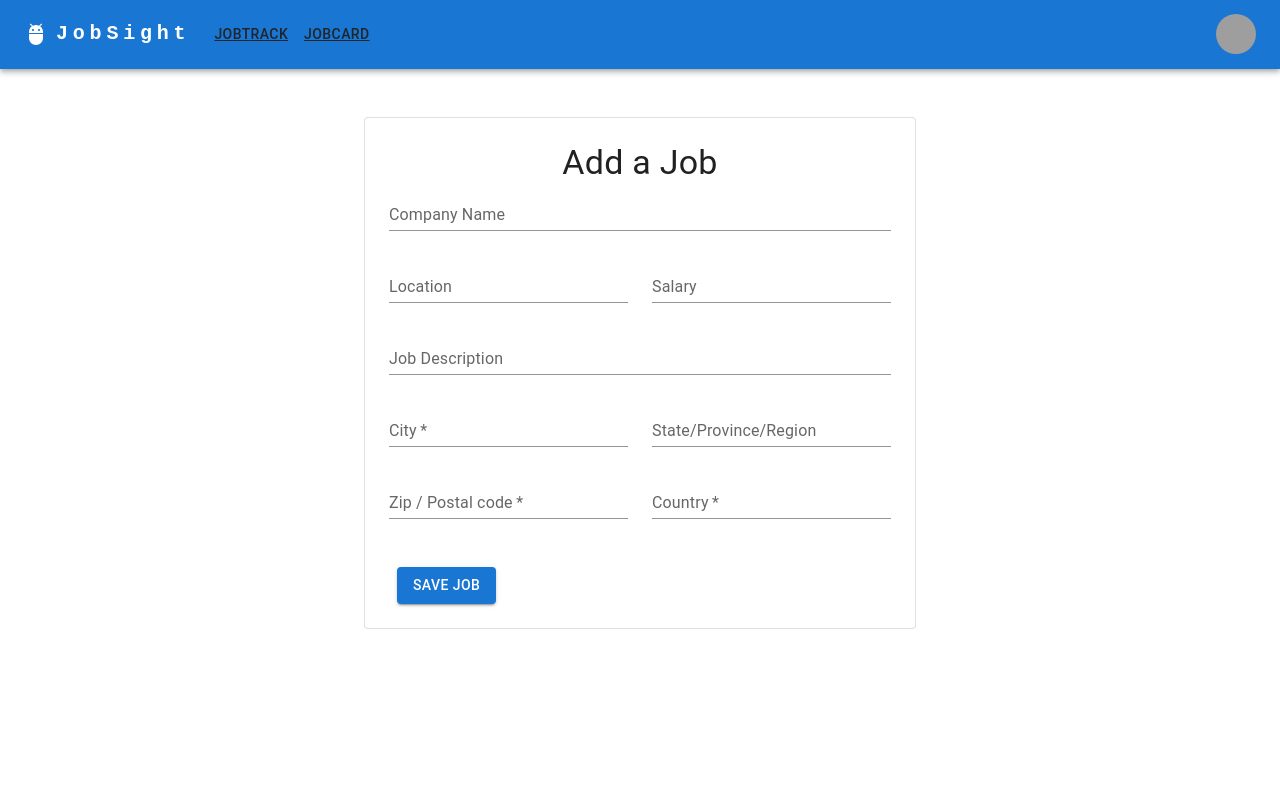
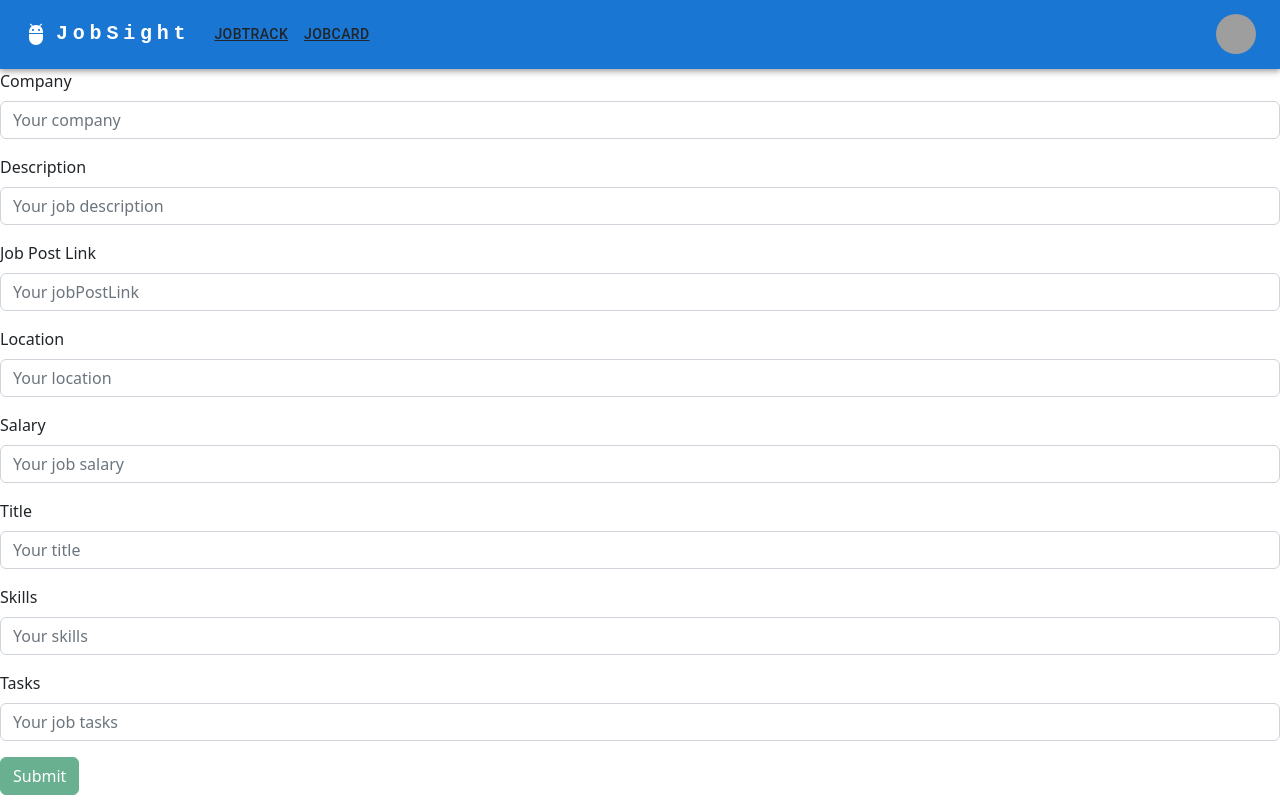
Before and after one commit to Nevin-Lewis/job_searcher, a React (Create React App) app in the folder client/: page /JobDetails in a window 1280 px wide. Built offline with nearby package versions, Linux system fonts and the light colour scheme; grey boxes are pictures that could not be loaded.

Commit message:
Added form/functionality to mutate to the database

```diff
--- a/client/src/Pages/JobDetails.js
+++ b/client/src/Pages/JobDetails.js
@@ -1,4 +1,5 @@
-import React from "react";
+import React, {useState} from "react";
+import { Form, Button, Alert } from 'react-bootstrap';
 import Grid from '@mui/material/Grid';
 import Typography from '@mui/material/Typography';
 import TextField from '@mui/material/TextField';
@@ -6,109 +7,290 @@ import FormControlLabel from '@mui/material/FormControlLabel';
 import Checkbox from '@mui/material/Checkbox';
 import Container from '@mui/material/Container';
 import Paper from '@mui/material/Paper';
-import { Button } from "@mui/material";
+// import { Button } from "@mui/material";
+import { useMutation } from "@apollo/client";
+import { ADD_JOB } from "../utils/mutations"
 
+import Auth from '../utils/auth';
+
+//CARTER'S ATTEMPTED FORM AND FUNCTIONALITY
 export default function AddressForm() {
+  const [addJob] = useMutation(ADD_JOB)
+  const [validated] = useState(false);
+  // set state for alert
+  const [showAlert, setShowAlert] = useState(false);
+
+  const [userFormData, setUserFormData] = useState(
+    { company: '',
+      description: '',
+      jobPostLink: '',
+      location: '',
+      salary: '',
+      title: '',
+      skills: '',
+      tasks: '',
+      contacts: '',
+     });
+  const handleInputChange = (event) => {
+    const { name, value } = event.target;
+    setUserFormData({ ...userFormData, [name]: value });
+  };
+  const handleFormSubmit = async (event) => {
+    event.preventDefault();
+
+    // check if form has everything (as per react-bootstrap docs)
+    const form = event.currentTarget;
+    if (form.checkValidity() === false) {
+      event.preventDefault();
+      event.stopPropagation();
+    }
+
+    try {
+      const mutationResponse = await addJob({
+        variables: {
+          ...userFormData
+        }
+      });
+
+
+      const token = mutationResponse.data.addUser.token;
+      Auth.login(token);
+    } catch (err) {
+      console.error(err);
+      setShowAlert(true);
+    }
+
+    setUserFormData({
+      username: '',
+      email: '',
+      password: '',
+    });
+  };
+
+
+
   return (
-    <Container component="main" maxWidth="sm" sx={{ mb: 4 }}>
-        <Paper variant="outlined" sx={{ my: { xs: 3, md: 6 }, p: { xs: 2, md: 3 } }}>
-          <Typography component="h1" variant="h4" align="center">
-            Add a Job
-          </Typography>
-      <Grid container spacing={3}>
-        <Grid item xs={12} sm={12}>
-          <TextField
-            id="CompanyName"
-            name="CompanyName"
-            label="Company Name"
-            fullWidth
-            autoComplete="given-name"
-            variant="standard"
+    <>
+      {/* This is needed for the validation functionality above */}
+      <Form noValidate validated={validated} onSubmit={handleFormSubmit}>
+        {/* show alert if server response is bad */}
+        <Alert dismissible onClose={() => setShowAlert(false)} show={showAlert} variant='danger'>
+          Something went wrong with your signup!
+        </Alert>
+
+        <Form.Group className="mb-3">
+          <Form.Label htmlFor='company'>Company</Form.Label>
+          <Form.Control
+            type='text'
+            placeholder='Your company'
+            name='company'
+            onChange={handleInputChange}
+            value={userFormData.company}
+            required
           />
-        </Grid>
-        <Grid item xs={12} sm={6}>
-          <TextField
-            id="lastName"
-            name="lastName"
-            label="Location"
-            fullWidth
-            autoComplete="family-name"
-            variant="standard"
+          <Form.Control.Feedback type='invalid'>Company name is required!</Form.Control.Feedback>
+        </Form.Group>
+
+        <Form.Group className='mb-3'>
+          <Form.Label htmlFor='description'>Description</Form.Label>
+          <Form.Control
+            type='text'
+            placeholder='Your job description'
+            name='description'
+            onChange={handleInputChange}
+            value={userFormData.description}
+            required
           />
-        </Grid>
-        <Grid item xs={12} sm={6}>
-          <TextField
-            id="address1"
-            name="address1"
-            label="Salary"
-            fullWidth
-            autoComplete="shipping address-line1"
-            variant="standard"
+          <Form.Control.Feedback type='invalid'>Job Description is required!</Form.Control.Feedback>
+        </Form.Group>
+
+        <Form.Group className='mb-3'>
+          <Form.Label htmlFor='jobPostLink'>Job Post Link</Form.Label>
+          <Form.Control
+            type='text'
+            placeholder='Your jobPostLink'
+            name='jobPostLink'
+            onChange={handleInputChange}
+            value={userFormData.jobPostLink}
+            required
           />
-        </Grid>
-        <Grid item xs={12}>
-          <TextField
-            id="address2"
-            name="Job Description"
-            label="Job Description"
-            fullWidth
-            autoComplete="shipping address-line2"
-            variant="standard"
+          <Form.Control.Feedback type='invalid'>Job post link is required!</Form.Control.Feedback>
+        </Form.Group>
+
+        <Form.Group className="mb-3">
+          <Form.Label htmlFor='location'>Location</Form.Label>
+          <Form.Control
+            type='text'
+            placeholder='Your location'
+            name='location'
+            onChange={handleInputChange}
+            value={userFormData.location}
+            required
           />
-        </Grid>
-        <Grid item xs={12} sm={6}>
-          <TextField
+          <Form.Control.Feedback type='invalid'>Location is required!</Form.Control.Feedback>
+        </Form.Group>
+
+        <Form.Group className='mb-3'>
+          <Form.Label htmlFor='salary'>Salary</Form.Label>
+          <Form.Control
+            type='text'
+            placeholder='Your job salary'
+            name='salary'
+            onChange={handleInputChange}
+            value={userFormData.salary}
             required
-            id="city"
-            name="city"
-            label="City"
-            fullWidth
-            autoComplete="shipping address-level2"
-            variant="standard"
           />
-        </Grid>
-        <Grid item xs={12} sm={6}>
-          <TextField
-            id="state"
-            name="state"
-            label="State/Province/Region"
-            fullWidth
-            variant="standard"
+          <Form.Control.Feedback type='invalid'>Salary is required!</Form.Control.Feedback>
+        </Form.Group>
+
+        <Form.Group className='mb-3'>
+          <Form.Label htmlFor='title'>Title</Form.Label>
+          <Form.Control
+            type='text'
+            placeholder='Your title'
+            name='title'
+            onChange={handleInputChange}
+            value={userFormData.title}
+            required
           />
-        </Grid>
-        <Grid item xs={12} sm={6}>
-          <TextField
+          <Form.Control.Feedback type='invalid'>Job post link is required!</Form.Control.Feedback>
+        </Form.Group>
+
+        <Form.Group className="mb-3">
+          <Form.Label htmlFor='skills'>Skills</Form.Label>
+          <Form.Control
+            type='text'
+            placeholder='Your skills'
+            name='skills'
+            onChange={handleInputChange}
+            value={userFormData.skills}
             required
-            id="zip"
-            name="zip"
-            label="Zip / Postal code"
-            fullWidth
-            autoComplete="shipping postal-code"
-            variant="standard"
           />
-        </Grid>
-        <Grid item xs={12} sm={6}>
-          <TextField
+          <Form.Control.Feedback type='invalid'>Skills are required!</Form.Control.Feedback>
+        </Form.Group>
+
+        <Form.Group className='mb-3'>
+          <Form.Label htmlFor='tasks'>Tasks</Form.Label>
+          <Form.Control
+            type='text'
+            placeholder='Your job tasks'
+            name='tasks'
+            onChange={handleInputChange}
+            value={userFormData.tasks}
             required
-            id="country"
-            name="country"
-            label="Country"
-            fullWidth
-            autoComplete="shipping country"
-            variant="standard"
           />
-        </Grid>
-        <Grid item xs={12}>
+          <Form.Control.Feedback type='invalid'>Tasks are required!</Form.Control.Feedback>
+        </Form.Group>
+
         <Button
-                  variant="contained"
-                //   onClick={}
-                  sx={{ mt: 3, ml: 1 }}
-                >
-                Save Job
-                </Button>
-        </Grid>
-      </Grid>
-      </Paper>
-      </Container>
+          disabled={!(userFormData.username && userFormData.email && userFormData.password)}
+          type='submit'
+          variant='success'>
+          Submit
+        </Button>
+      </Form>
+    </>
+
+//NEVIN'S ORIGINAL FORM
+    // <Container component="main" maxWidth="sm" sx={{ mb: 4 }}>
+    //     <Paper variant="outlined" sx={{ my: { xs: 3, md: 6 }, p: { xs: 2, md: 3 } }}>
+    //       <Typography component="h1" variant="h4" align="center">
+    //         Add a Job
+    //       </Typography>
+    //   <Grid container spacing={3}>
+    //     <Grid item xs={12} sm={12}>
+    //       <TextField
+    //         id="CompanyName"
+    //         name="CompanyName"
+    //         label="Company Name"
+    //         fullWidth
+    //         autoComplete="given-name"
+    //         variant="standard"
+    //       />
+    //     </Grid>
+    //     <Grid item xs={12} sm={6}>
+    //       <TextField
+    //         id="lastName"
+    //         name="lastName"
+    //         label="Location"
+    //         fullWidth
+    //         autoComplete="family-name"
+    //         variant="standard"
+    //       />
+    //     </Grid>
+    //     <Grid item xs={12} sm={6}>
+    //       <TextField
+    //         id="address1"
+    //         name="address1"
+    //         label="Salary"
+    //         fullWidth
+    //         autoComplete="shipping address-line1"
+    //         variant="standard"
+    //       />
+    //     </Grid>
+    //     <Grid item xs={12}>
+    //       <TextField
+    //         id="address2"
+    //         name="Job Description"
+    //         label="Job Description"
+    //         fullWidth
+    //         autoComplete="shipping address-line2"
+    //         variant="standard"
+    //       />
+    //     </Grid>
+    //     <Grid item xs={12} sm={6}>
+    //       <TextField
+    //         required
+    //         id="city"
+    //         name="city"
+    //         label="City"
+    //         fullWidth
+    //         autoComplete="shipping address-level2"
+    //         variant="standard"
+    //       />
+    //     </Grid>
+    //     <Grid item xs={12} sm={6}>
+    //       <TextField
+    //         id="state"
+    //         name="state"
+    //         label="State/Province/Region"
+    //         fullWidth
+    //         variant="standard"
+    //       />
+    //     </Grid>
+    //     <Grid item xs={12} sm={6}>
+    //       <TextField
+    //         required
+    //         id="zip"
+    //         name="zip"
+    //         label="Zip / Postal code"
+    //         fullWidth
+    //         autoComplete="shipping postal-code"
+    //         variant="standard"
+    //       />
+    //     </Grid>
+    //     <Grid item xs={12} sm={6}>
+    //       <TextField
+    //         required
+    //         id="country"
+    //         name="country"
+    //         label="Country"
+    //         fullWidth
+    //         autoComplete="shipping country"
+    //         variant="standard"
+    //       />
+    //     </Grid>
+    //     <Grid item xs={12}>
+    //     <Button
+    //               variant="contained"
+    //             //   onClick={}
+    //               sx={{ mt: 3, ml: 1 }}
+    //             >
+    //             Save Job
+    //             </Button>
+    //     </Grid>
+    //   </Grid>
+    //   </Paper>
+    //   </Container>
   );
 }
```
